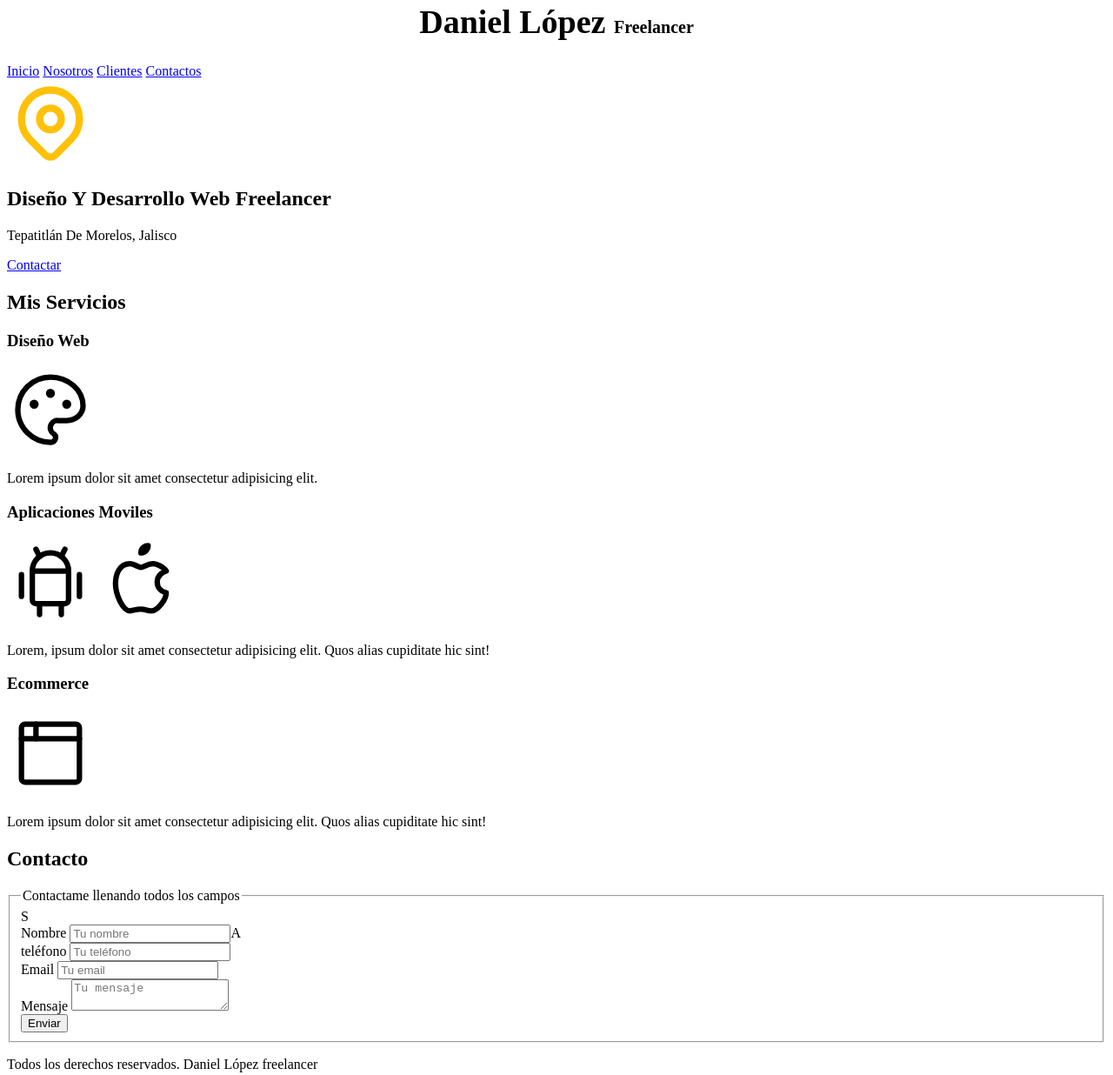
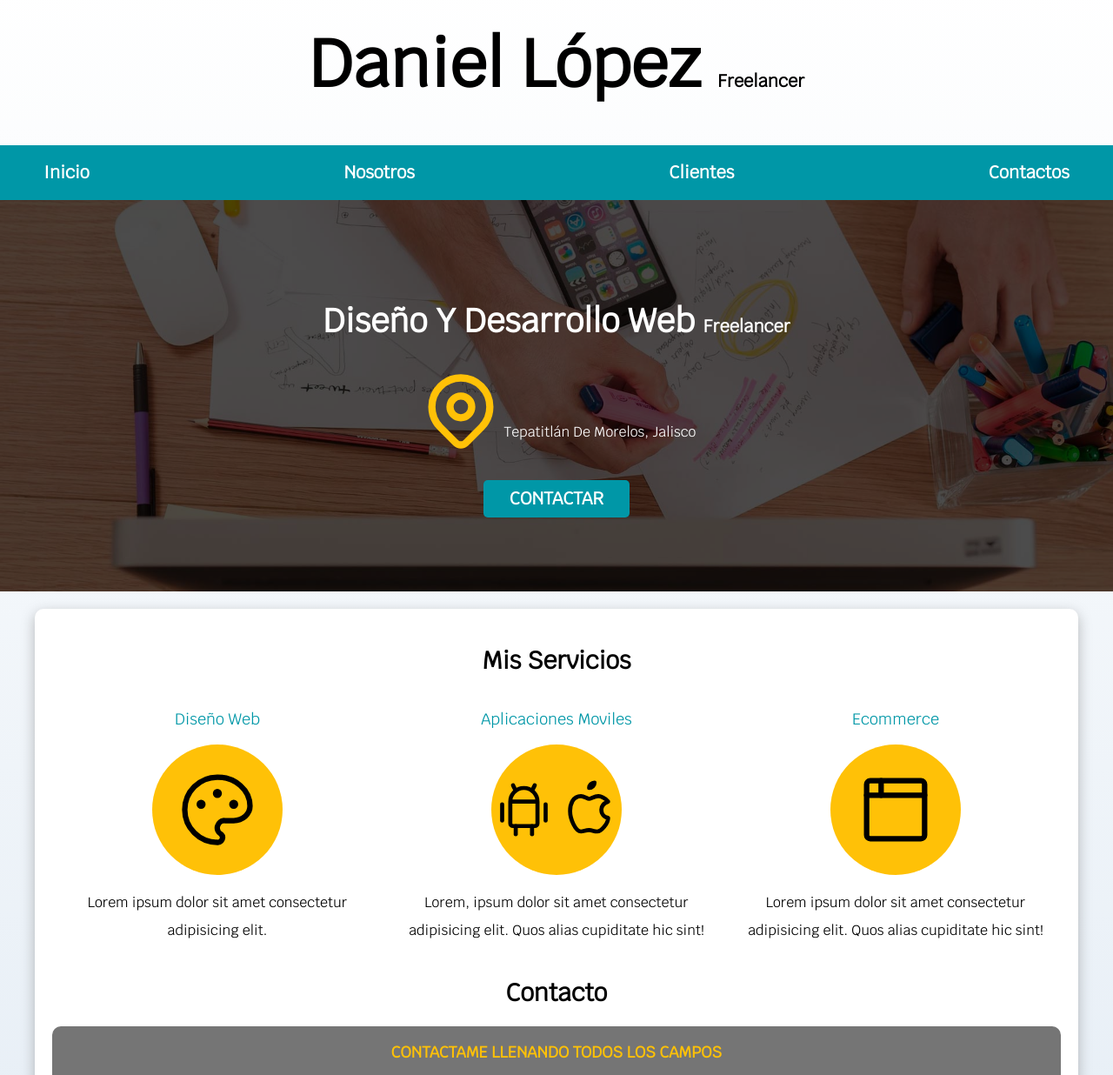
Before and after one commit to CDanielLG/Sitio-web-freelancer, a plain HTML site: page index.html in a window 1280 px wide. Shown: the part 22-1258 px from the top of the page at 87% size. Drawn offline with Linux system fonts and the light colour scheme.

Commit message:
proyecto finalizado

```diff
--- a/Styles/styles.css
+++ b/Styles/styles.css
@@ -1,16 +1,299 @@
-html{
+:root {
+    --blanco: #ffffff;
+    --oscuro: #212121;
+    --primario: #ffC107;
+    --secundario: #0097A7;
+    --gris: #757575;
+}
+
+html {
     font-size: 62.5%;
+    box-sizing: border-box;
+    scroll-snap-type: y mandatory;
 
 }
-body{
-    font-size: 16px;
+
+
+*,
+*:before,
+*:after {
+    box-sizing: inherit;
+}
+/* Tipografia */
+h1 {
+    font-size: 3.8rem;
+
 }
 
-h1{
+h2 {
+    font-size: 2.8rem;
+}
+
+h3 {
+    font-size: 1.8rem;
+}
+
+h1,
+h2,
+h3 {
+    text-align: center;
+}
+
+body {
+    font-size: 16px;
+    font-family: 'Krub', sans-serif;
+    background-image: linear-gradient(to top, #DFE9F3 0%, Var(--blanco) 100%);
+}
+
+.titulo {
     text-align: center;
     font-size: 3.8rem;
+
 }
-span{
 
+.titulo span {
     font-size: 2rem;
 }
+
+.boton {
+    background-color: var(--secundario);
+    color: var(--blanco);
+    padding: 1rem 3rem;
+    margin-top: 3rem;
+    font-size: 2rem;
+    text-decoration: none;
+    text-transform: uppercase;
+    font-weight: 700;
+    border-radius: .5rem;
+    width: 90%;
+    text-align: center;
+    border: none;
+
+}
+
+@media (min-width: 768px) {
+    .boton {
+        width: auto;
+    }
+}
+
+.boton:hover {
+    cursor: pointer;
+}
+
+.sombra {
+    box-shadow: 0px 5px 15px 0px rgba(112, 112, 112, 0.48);
+    background-color: var(--blanco);
+    padding: 2rem;
+    border-radius: 1rem;
+}
+
+
+
+
+.contenedor {
+    max-width: 120rem;
+    margin: 0 auto;
+}
+
+
+
+/* Navegacion principal */
+.nav-bg {
+    background-color: var(--secundario);
+    padding: 1rem;
+}
+
+.navegacion-principal {
+    display: flex;
+    flex-direction: column;
+
+
+}
+
+@media (min-width: 768px) {
+    .navegacion-principal {
+        flex-direction: row;
+        justify-content: space-between;
+    }
+}
+
+
+.navegacion-principal a {
+    color: var(--blanco);
+    text-decoration: none;
+    font-size: 2rem;
+    font-weight: 700;
+    padding: 1rem;
+    text-align: center;
+    display: block;
+}
+
+
+
+
+.navegacion-principal a:hover {
+    background-color: var(--primario);
+    color: var(--oscuro);
+}
+
+
+/* Hero */
+.hero {
+    background-image: url(../IMG/hero.jpg);
+    background-repeat: no-repeat;
+    background-size: cover;
+    height: 45rem;
+    position: relative;
+    margin-bottom: 2rem;
+}
+
+.contenido-hero {
+    position: absolute;
+    background-color: rgb(0 0 0 / 70%);
+    width: 100%;
+    height: 100%;
+
+    display: flex;
+    flex-direction: column;
+    align-items: center;
+    justify-content: center;
+
+}
+
+.contenido-hero h2,
+.contenido-hero p {
+    color: var(--blanco);
+
+}
+
+.contenido-hero .ubicacion {
+    display: flex;
+    align-items: flex-end;
+}
+
+/* utilidades */
+.w-100 {
+    width: 100%;
+}
+
+@media (min-width: 768px) {
+    .w-100 {
+        width: 100%;
+    }
+
+}
+
+.flex {
+    display: flex;
+}
+/* Scroll Snap */
+.alinear-derecha {
+    justify-content: flex-end;
+}
+.servicios, .navegacion-principal, .formulario{
+    scroll-snap-align: center;
+    scroll-snap-stop: always;
+}
+
+/* Servicios */
+@media (min-width:768px) {
+    .servicios {
+        display: grid;
+        grid-template-columns: repeat(3, 1fr);
+        column-gap: 1rem;
+    }
+
+}
+
+.servicio {
+    display: flex;
+    flex-direction: column;
+    align-items: center;
+
+}
+
+.servicio h3 {
+    color: var(--secundario);
+    font-weight: normal;
+}
+
+.servicio p {
+    line-height: 2;
+    text-align: center;
+}
+
+.servicio .iconos {
+    height: 15rem;
+    width: 15rem;
+    background-color: var(--primario);
+    border-radius: 50%;
+    display: flex;
+    justify-content: space-evenly;
+    align-items: center;
+}
+
+/* contacto */
+
+.formulario {
+    background-color: var(--gris);
+    width: min (60 rem, 100%);
+    margin: 0 auto;
+    padding: 2rem;
+    border-radius: 1rem;
+
+}
+
+.formulario fieldset {
+    border: none;
+}
+
+.formulario legend {
+    text-align: center;
+    font-size: 1.8rem;
+    text-transform: uppercase;
+    font-weight: 700;
+    margin-bottom: 2rem;
+    color: var(--primario);
+}
+
+@media (min-width: 768px) {
+    .contenedor-campos {
+        display: grid;
+        grid-template-columns: 50% 50%;
+        column-gap: 1rem;
+        grid-template-rows: auto auto 20rem;
+    }
+
+    .campo:nth-child(3),
+    .campo:nth-child(4) {
+        grid-column: 1 / 3;
+    }
+}
+
+.campo {
+    margin-bottom: 1rem;
+}
+
+.campo label {
+    color: var(--blanco);
+    font-weight: bold;
+    display: block;
+    margin-bottom: .5rem;
+}
+
+.campo textarea {
+    height: 20rem;
+}
+
+.input-text {
+    width: 100%;
+    padding: 1.5rem;
+    border: none;
+    border-radius: .5rem;
+}
+
+/* Footer */
+.footer {
+    text-align: center;
+}
--- a/index.html
+++ b/index.html
@@ -1,61 +1,89 @@
 <!DOCTYPE html>
 <html lang="en">
+
 <head>
     <meta charset="UTF-8">
     <meta http-equiv="X-UA-Compatible" content="IE=edge">
     <meta name="viewport" content="width=device-width, initial-scale=1.0">
     <title>Diseñador Freelancer</title>
+    <link rel="preconnect" href="https://fonts.googleapis.com">
+    <link rel="preconnect" href="https://fonts.gstatic.com" crossorigin>
+    <link href="https://fonts.googleapis.com/css2?family=Krub&display=swap" rel="stylesheet">
     <link rel="preload" href="/Styles/styles.css" as="style">
     <link rel="stylesheet" href="Styles/styles.css">
+    <link rel="stylesheet" href="/Styles/normalize.css">
 </head>
+
 <body>
 
-        <header>
+    <header class="titulo">
         <h1>Daniel López <span>Freelancer</span> </h1>
     </header>
-
-        <nav>
+    <div class="nav-bg">
+        <nav class="navegacion-principal contenedor">
             <a href="#">Inicio</a>
             <a href="#">Nosotros</a>
             <a href="#">Clientes</a>
             <a href="#">Contactos</a>
         </nav>
+    </div>
 
 
-        <svg xmlns="http://www.w3.org/2000/svg" class="icon icon-tabler icon-tabler-map-pin" width="100" height="100" viewBox="0 0 24 24" stroke-width="2" stroke="#FFC107" fill="none" stroke-linecap="round" stroke-linejoin="round">
-            <path stroke="none" d="M0 0h24v24H0z" fill="none"/>
+
+
+
+    <section class="hero">
+        <div class="contenido-hero">
+            <h2 class="titulo">Diseño Y Desarrollo Web <span>Freelancer</span> </h2>
+
+
+            <div class="ubicacion">
+                <svg xmlns="http://www.w3.org/2000/svg" class="icon icon-tabler icon-tabler-map-pin" width="100"
+                    height="100" viewBox="0 0 24 24" stroke-width="2" stroke="#FFC107" fill="none"
+                    stroke-linecap="round" stroke-linejoin="round">
+                    <path stroke="none" d="M0 0h24v24H0z" fill="none" />
                     <circle cx="12" cy="11" r="3" />
                     <path d="M17.657 16.657l-4.243 4.243a2 2 0 0 1 -2.827 0l-4.244 -4.243a8 8 0 1 1 11.314 0z" />
                 </svg>
+                <p>Tepatitlán De Morelos, Jalisco</p>
+            </div>
 
-        <section>
-            <h2>Diseño Y Desarrollo Web Freelancer</h2>
-            <p>Tepatitlán De Morelos, Jalisco</p>
 
-            <a href="#">Contactar</a>
+
+
+            <a href="#" class="boton">Contactar</a>
+        </div>
     </section>
 
 
 
-        <main>
+    <main class="contenedor sombra">
         <h2>Mis Servicios</h2>
-
-            <section>
+        <div class="servicios">
+            <section class="servicio">
                 <h3>Diseño Web</h3>
-                <svg xmlns="http://www.w3.org/2000/svg" class="icon icon-tabler icon-tabler-palette" width="100" height="100" viewBox="0 0 24 24" stroke-width="1.5" stroke="#000000" fill="none" stroke-linecap="round" stroke-linejoin="round">
-                    <path stroke="none" d="M0 0h24v24H0z" fill="none"/>
-                    <path d="M12 21a9 9 0 1 1 0 -18a9 8 0 0 1 9 8a4.5 4 0 0 1 -4.5 4h-2.5a2 2 0 0 0 -1 3.75a1.3 1.3 0 0 1 -1 2.25" />
+                <div class="iconos">
+                    <svg xmlns="http://www.w3.org/2000/svg" class="icon icon-tabler icon-tabler-palette" width="100"
+                        height="100" viewBox="0 0 24 24" stroke-width="1.5" stroke="#000000" fill="none"
+                        stroke-linecap="round" stroke-linejoin="round">
+                        <path stroke="none" d="M0 0h24v24H0z" fill="none" />
+                        <path
+                            d="M12 21a9 9 0 1 1 0 -18a9 8 0 0 1 9 8a4.5 4 0 0 1 -4.5 4h-2.5a2 2 0 0 0 -1 3.75a1.3 1.3 0 0 1 -1 2.25" />
                         <circle cx="7.5" cy="10.5" r=".5" fill="currentColor" />
                         <circle cx="12" cy="7.5" r=".5" fill="currentColor" />
                         <circle cx="16.5" cy="10.5" r=".5" fill="currentColor" />
                     </svg>
+                </div>
                 <p>Lorem ipsum dolor sit amet consectetur adipisicing elit.</p>
             </section>
 
-            <section>
+            <section class="servicio">
                 <h3>Aplicaciones Moviles</h3>
-                <svg xmlns="http://www.w3.org/2000/svg" class="icon icon-tabler icon-tabler-brand-android" width="100" height="100" viewBox="0 0 24 24" stroke-width="1.5" stroke="#000000" fill="none" stroke-linecap="round" stroke-linejoin="round">
-                    <path stroke="none" d="M0 0h24v24H0z" fill="none"/>
+                <div class="iconos">
+                    <svg xmlns="http://www.w3.org/2000/svg" class="icon icon-tabler icon-tabler-brand-android"
+                        width="100" height="100" viewBox="0 0 24 24" stroke-width="1.5" stroke="#000000" fill="none"
+                        stroke-linecap="round" stroke-linejoin="round">
+                        <path stroke="none" d="M0 0h24v24H0z" fill="none" />
                         <line x1="4" y1="10" x2="4" y2="16" />
                         <line x1="20" y1="10" x2="20" y2="16" />
                         <path d="M7 9h10v8a1 1 0 0 1 -1 1h-8a1 1 0 0 1 -1 -1v-8a5 5 0 0 1 10 0" />
@@ -64,67 +92,82 @@
                         <line x1="9" y1="18" x2="9" y2="21" />
                         <line x1="15" y1="18" x2="15" y2="21" />
                     </svg>
-                  <svg xmlns="http://www.w3.org/2000/svg" class="icon icon-tabler icon-tabler-brand-apple" width="100" height="100" viewBox="0 0 24 24" stroke-width="1.5" stroke="#000000" fill="none" stroke-linecap="round" stroke-linejoin="round">
-                    <path stroke="none" d="M0 0h24v24H0z" fill="none"/>
-                    <path d="M9 7c-3 0 -4 3 -4 5.5c0 3 2 7.5 4 7.5c1.088 -.046 1.679 -.5 3 -.5c1.312 0 1.5 .5 3 .5s4 -3 4 -5c-.028 -.01 -2.472 -.403 -2.5 -3c-.019 -2.17 2.416 -2.954 2.5 -3c-1.023 -1.492 -2.951 -1.963 -3.5 -2c-1.433 -.111 -2.83 1 -3.5 1c-.68 0 -1.9 -1 -3 -1z" />
+                    <svg xmlns="http://www.w3.org/2000/svg" class="icon icon-tabler icon-tabler-brand-apple" width="100"
+                        height="100" viewBox="0 0 24 24" stroke-width="1.5" stroke="#000000" fill="none"
+                        stroke-linecap="round" stroke-linejoin="round">
+                        <path stroke="none" d="M0 0h24v24H0z" fill="none" />
+                        <path
+                            d="M9 7c-3 0 -4 3 -4 5.5c0 3 2 7.5 4 7.5c1.088 -.046 1.679 -.5 3 -.5c1.312 0 1.5 .5 3 .5s4 -3 4 -5c-.028 -.01 -2.472 -.403 -2.5 -3c-.019 -2.17 2.416 -2.954 2.5 -3c-1.023 -1.492 -2.951 -1.963 -3.5 -2c-1.433 -.111 -2.83 1 -3.5 1c-.68 0 -1.9 -1 -3 -1z" />
                         <path d="M12 4a2 2 0 0 0 2 -2a2 2 0 0 0 -2 2" />
                     </svg>
+                </div>
                 <p>Lorem, ipsum dolor sit amet consectetur adipisicing elit. Quos
                     alias cupiditate hic sint!</p>
             </section>
 
-            <section>
+            <section class="servicio">
                 <h3>Ecommerce</h3>
-                <svg xmlns="http://www.w3.org/2000/svg" class="icon icon-tabler icon-tabler-browser" width="100" height="100" viewBox="0 0 24 24" stroke-width="1.5" stroke="#000000" fill="none" stroke-linecap="round" stroke-linejoin="round">
-                    <path stroke="none" d="M0 0h24v24H0z" fill="none"/>
+                <div class="iconos">
+                    <svg xmlns="http://www.w3.org/2000/svg" class="icon icon-tabler icon-tabler-browser" width="100"
+                        height="100" viewBox="0 0 24 24" stroke-width="1.5" stroke="#000000" fill="none"
+                        stroke-linecap="round" stroke-linejoin="round">
+                        <path stroke="none" d="M0 0h24v24H0z" fill="none" />
                         <rect x="4" y="4" width="16" height="16" rx="1" />
                         <line x1="4" y1="8" x2="20" y2="8" />
                         <line x1="8" y1="4" x2="8" y2="8" />
                     </svg>
+                </div>
                 <p>Lorem ipsum dolor sit amet consectetur adipisicing elit. Quos
                     alias cupiditate hic sint!</p>
             </section>
+        </div>
 
-        </main>
         <section>
             <h2>Contacto</h2>
-            <form id="contacto">
-                <fieldset>S
+
+            <form class="formulario">
+                <fieldset>
                     <legend>Contactame llenando todos los campos</legend>
-                    <div>
+
+                    <div class="contenedor-campos">
+                        <div class="campo">
                             <label>Nombre</label>
-                        <input type="text" placeholder="Tu nombre">A
+                            <input type="text" placeholder="Tu nombre" class="input-text">
                         </div>
 
 
-                    <div>
+                        <div class="campo">
                             <label>teléfono</label>
-                        <input type="tel" placeholder="Tu teléfono">
+                            <input type="tel" placeholder="Tu teléfono" class="input-text">
                         </div>
 
 
-                    <div>
+                        <div class="campo">
                             <label>Email</label>
-                        <input type="email" placeholder="Tu email">
+                            <input type="email" placeholder="Tu email" class="input-text">
                         </div>
 
 
-                    <div>
+                        <div class="campo">
                             <label>Mensaje</label>
-                        <textarea placeholder="Tu mensaje"></textarea>
+                            <textarea placeholder="Tu mensaje" class="input-text"></textarea>
+                        </div>
+                    </div>   <!-- contenedor de campos -->
+
+                    <div class="alinear-derecha flex">
+                        <input type="submit" value="Enviar" class="boton w-100">
                     </div>
 
-
-                    <input type="submit" value="Enviar">
                 </fieldset>
             </form>
 
         </section>
-
-        <footer>
+    </main>
+    <footer class="footer">
         <p>Todos los derechos reservados. Daniel López freelancer</p>
     </footer>
 
 
 </body>
+
 </html>
```
Also changed, not shown: Styles/normalize.css (added). Lines whose indentation alone changed are shown as unchanged.
